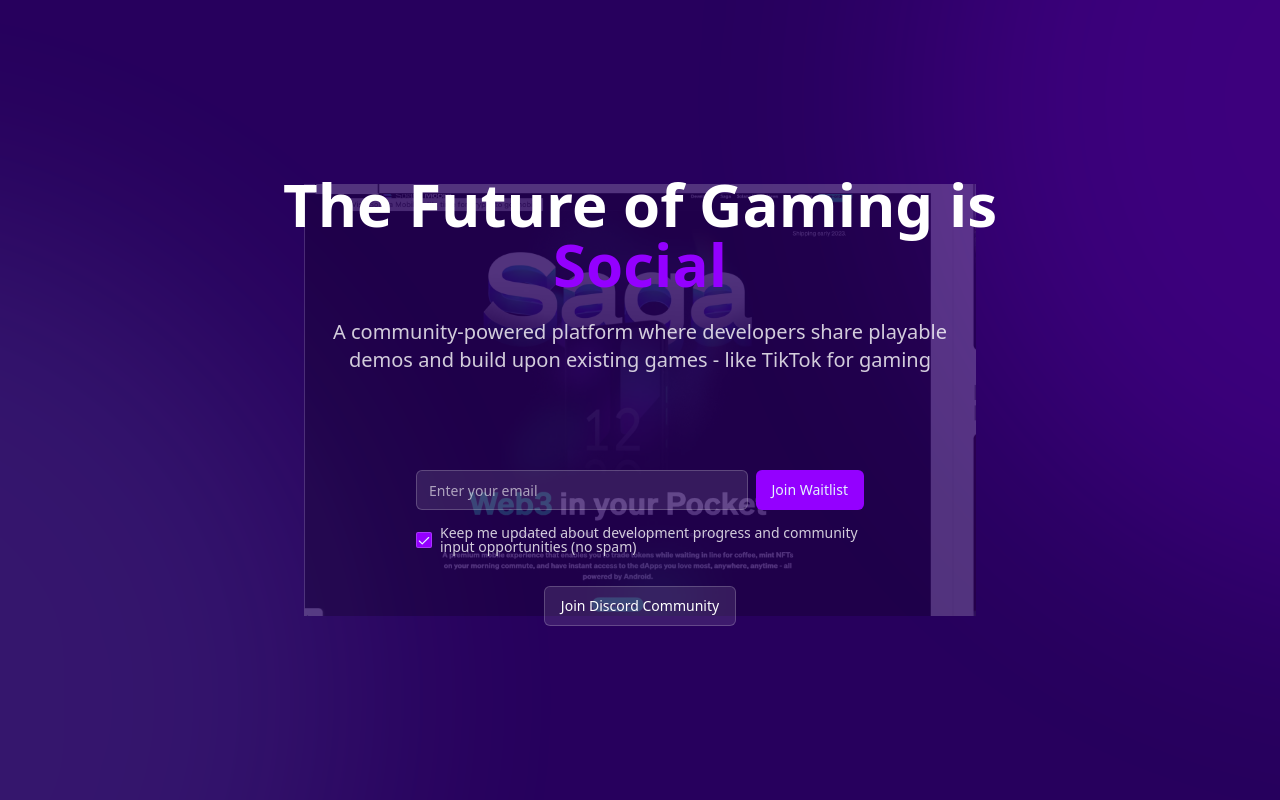
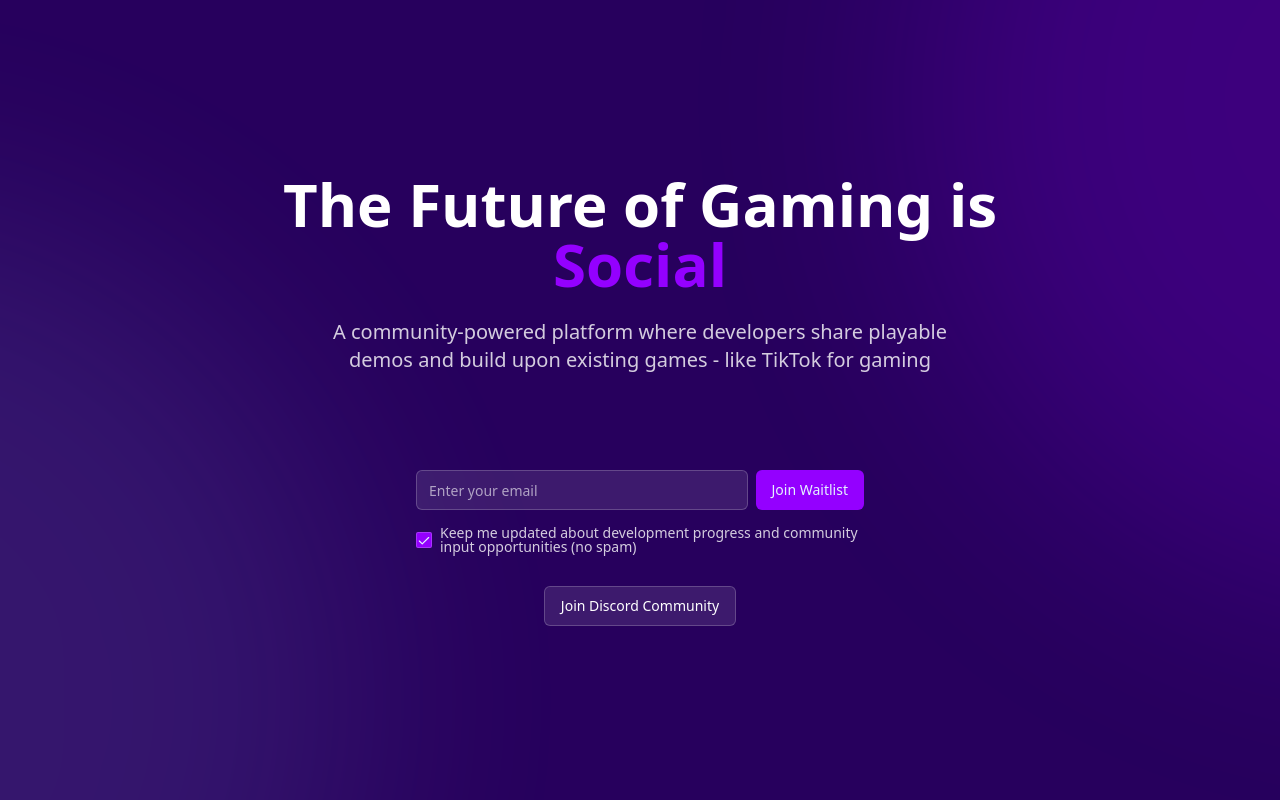
Before and after one commit to Franzi-4/social-gaming-gateway-39, a React (Vite) app: page / in a window 1280 px wide. Built offline with nearby package versions, Linux system fonts and the light colour scheme.

Commit message:
Remove background screenshot image
Eliminate the use of the screenshot as a background in the main content area of the application.
[skip gpt_engineer]

```diff
--- a/src/pages/Index.tsx
+++ b/src/pages/Index.tsx
@@ -24,15 +24,6 @@ const Index = () => {
           </p>
         </div>
 
-        {/* 3D Phone Image - Positioned behind the content */}
-        <div className="absolute inset-0 flex items-center justify-center opacity-20 pointer-events-none">
-          <img
-            src="/lovable-uploads/8f71ebd3-b825-47d0-a737-4f47b6ee7c29.png"
-            alt="3D Phone"
-            className="w-full max-w-2xl object-contain"
-          />
-        </div>
-
         {/* Call to Action Section */}
         <div className="relative z-10 w-full max-w-md space-y-8">
           <WaitlistForm />
```
